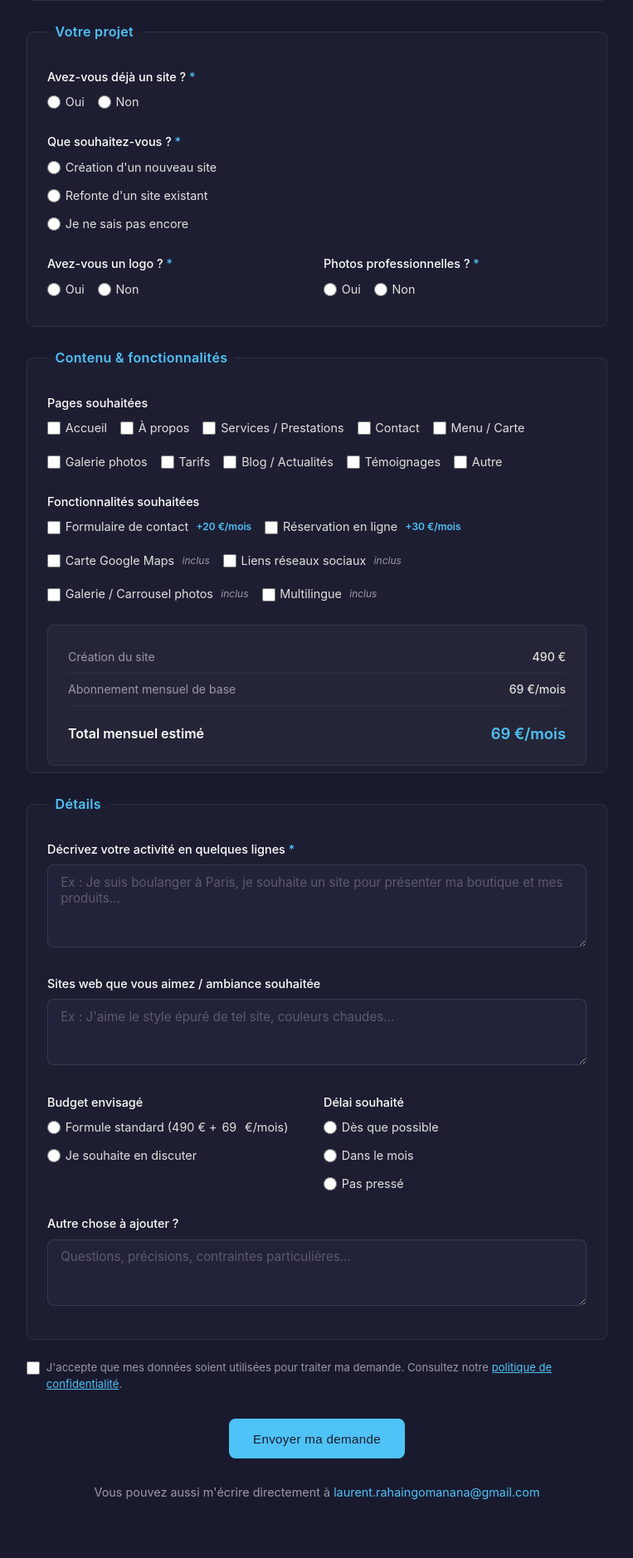
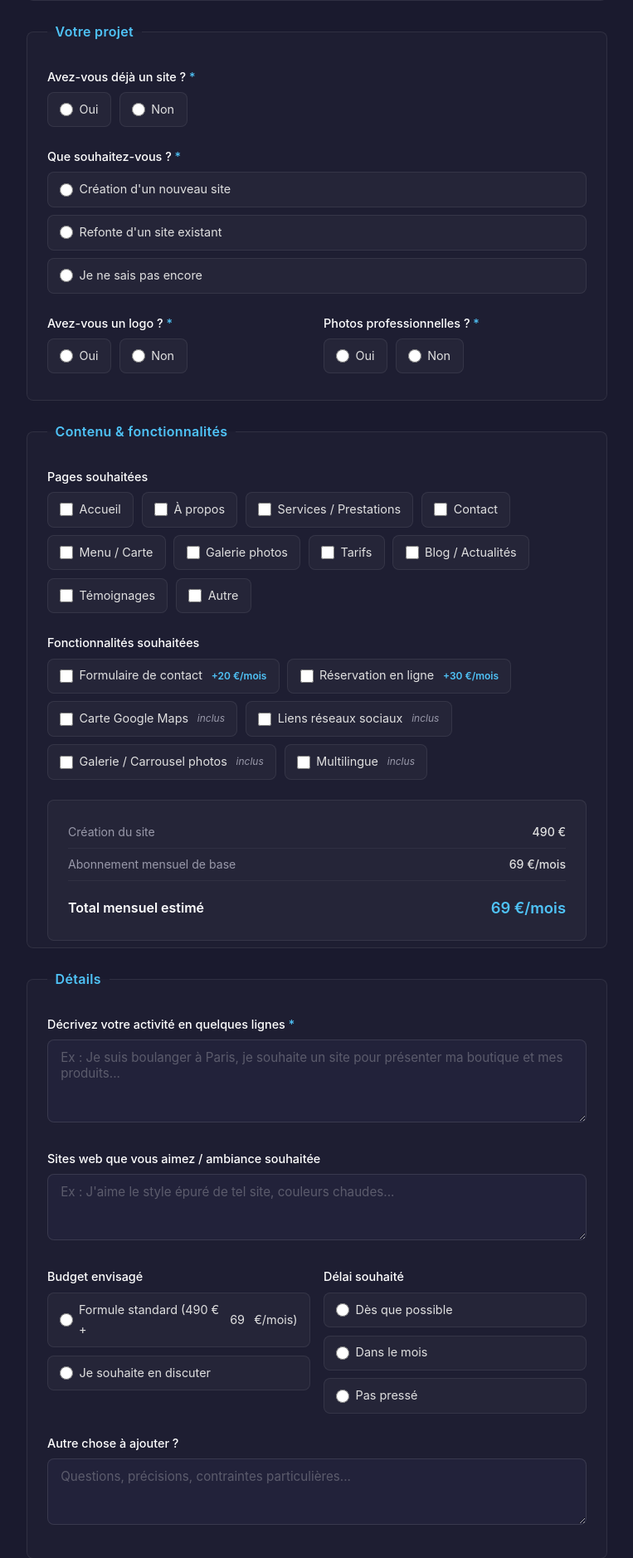
Before and after one commit to lolorahaingo/Site_Laurent, a PHP site: page /services in a window 1280 px wide. Shown: the part 3808-5686 px from the top of the page at 83% size, without its empty margins (258-1021 px from the left). Run offline with PHP 8.4, Linux system fonts and the light colour scheme; some libraries are stand-ins or nearby versions.

Commit message:
Style : checkboxes et radios en cartes avec contour bleu accent au clic

```diff
--- a/style.css
+++ b/style.css
@@ -1247,16 +1247,29 @@ details[open] > .faq__question::after {
 .form-group__radio, .form-group__checkbox {
   display: flex;
   flex-wrap: wrap;
-  gap: 1em;
+  gap: 0.6em;
   margin-top: 0.3em;
 }
 .form-group__radio label, .form-group__checkbox label {
   display: flex;
   align-items: center;
-  gap: 0.4em;
+  gap: 0.5em;
   font-size: 0.9rem;
   color: #e0e0e0;
   cursor: pointer;
+  padding: 0.55em 1em;
+  border-radius: 8px;
+  border: 1px solid rgba(255, 255, 255, 0.08);
+  background-color: rgba(255, 255, 255, 0.03);
+  transition: border-color 0.3s ease, background-color 0.3s ease;
+}
+.form-group__radio label:hover, .form-group__checkbox label:hover {
+  border-color: rgba(79, 195, 247, 0.3);
+  background-color: rgba(79, 195, 247, 0.03);
+}
+.form-group__radio label:has(input:checked), .form-group__checkbox label:has(input:checked) {
+  border-color: #4fc3f7;
+  background-color: rgba(79, 195, 247, 0.06);
 }
 .form-group__radio input[type=radio],
 .form-group__radio input[type=checkbox], .form-group__checkbox input[type=radio],
--- a/style.scss
+++ b/style.scss
@@ -1481,16 +1481,31 @@ ul {
   &__checkbox {
     display: flex;
     flex-wrap: wrap;
-    gap: 1em;
+    gap: 0.6em;
     margin-top: 0.3em;
 
     label {
       display: flex;
       align-items: center;
-      gap: 0.4em;
+      gap: 0.5em;
       font-size: 0.9rem;
       color: $color-text;
       cursor: pointer;
+      padding: 0.55em 1em;
+      border-radius: $radius;
+      border: 1px solid rgba($color-white, 0.08);
+      background-color: rgba($color-white, 0.03);
+      transition: border-color $transition, background-color $transition;
+
+      &:hover {
+        border-color: rgba($color-accent, 0.3);
+        background-color: rgba($color-accent, 0.03);
+      }
+
+      &:has(input:checked) {
+        border-color: $color-accent;
+        background-color: rgba($color-accent, 0.06);
+      }
     }
 
     input[type="radio"],
```
